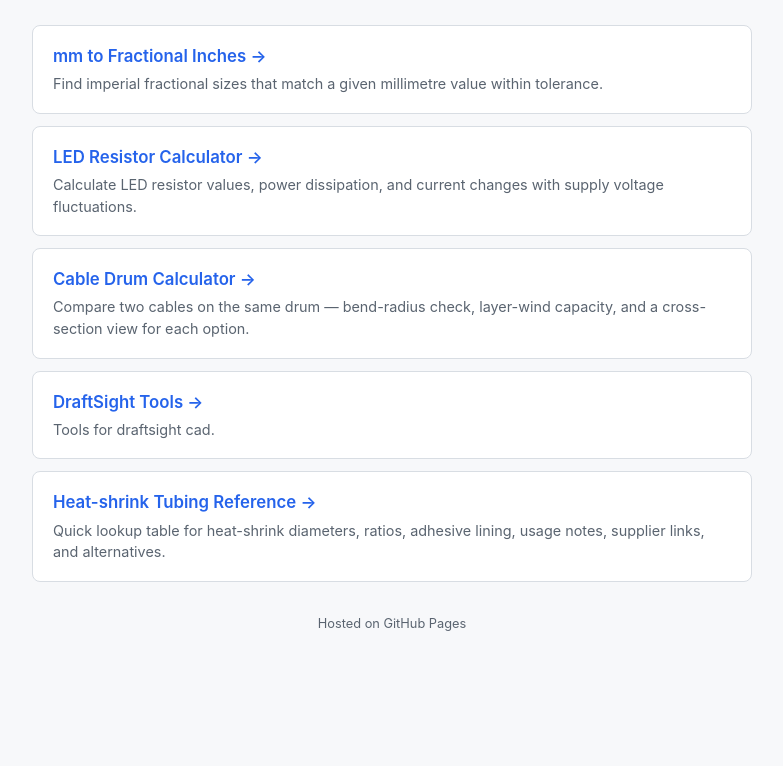
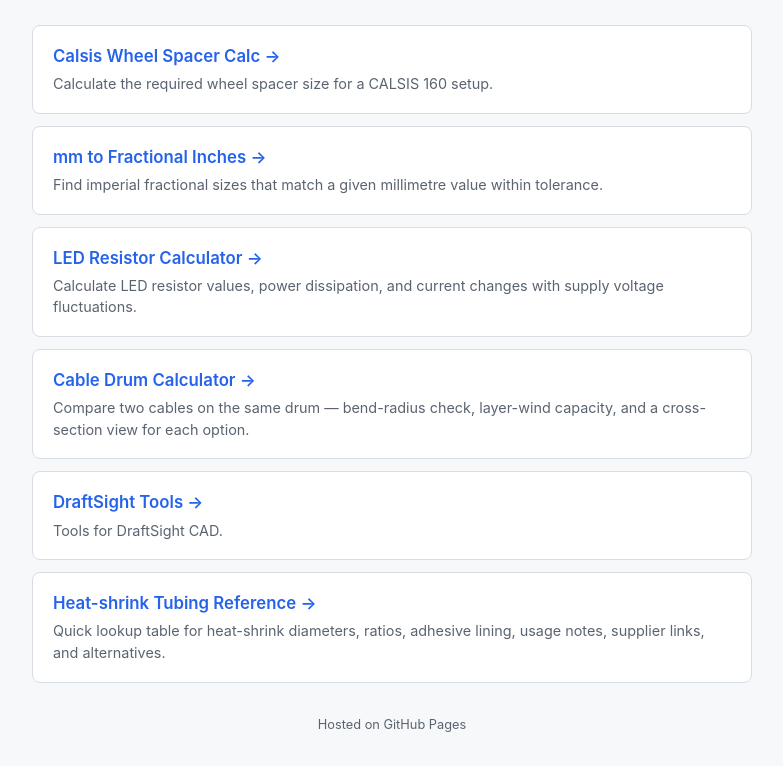
Before and after one commit to TVCtech/tools, a plain HTML site: page index.html in a window 1280 px wide. Shown: the part 105-871 px from the top of the page, without its empty margins (248-1031 px from the left). Before the commit the page ends 800 px from the top, so only its background shows below. Drawn offline with Linux system fonts and the light colour scheme.

Commit message:
Refactor HTML structure and styles

```diff
--- a/index.html
+++ b/index.html
@@ -1,10 +1,10 @@
-
 <!DOCTYPE html>
 <html lang="en">
 <head>
     <meta charset="UTF-8">
     <meta name="viewport" content="width=device-width, initial-scale=1.0">
     <title>Tools</title>
+
     <style>
         :root {
             --bg: #f7f8fa;
@@ -13,18 +13,19 @@
             --text: #1a1f2b;
             --muted: #5a6470;
             --accent: #2563eb;
-        --accent-hover: #1d4ed8;
         }
 
-    * { box-sizing: border-box; }
+        * {
+            box-sizing: border-box;
+        }
 
         body {
             margin: 0;
+            padding: 32px 16px;
             font-family: -apple-system, BlinkMacSystemFont, "Segoe UI", Roboto, sans-serif;
+            line-height: 1.5;
+            color: var(--text);
             background: var(--bg);
-        color: var(--text);
-        line-height: 1.5;
-        padding: 32px 16px;
         }
 
         .container {
@@ -33,13 +34,13 @@
         }
 
         h1 {
+            margin: 0 0 4px;
             font-size: 1.8rem;
-        margin: 0 0 4px 0;
         }
 
         .subtitle {
+            margin: 0 0 28px;
             color: var(--muted);
-        margin: 0 0 28px 0;
             font-size: 0.95rem;
         }
 
@@ -50,76 +51,98 @@
 
         .tool {
             display: block;
+            padding: 18px 20px;
+            color: inherit;
+            text-decoration: none;
             background: var(--panel);
             border: 1px solid var(--border);
             border-radius: 8px;
-        padding: 18px 20px;
-        text-decoration: none;
-        color: inherit;
             transition: border-color 0.15s, transform 0.15s;
         }
 
-    .tool:hover {
+        .tool:hover,
+        .tool:focus-visible {
             border-color: var(--accent);
             transform: translateY(-1px);
         }
 
+        .tool:focus-visible {
+            outline: 3px solid rgba(37, 99, 235, 0.2);
+            outline-offset: 2px;
+        }
+
         .tool-title {
+            margin: 0 0 4px;
+            color: var(--accent);
             font-size: 1.05rem;
             font-weight: 600;
-        color: var(--accent);
-        margin: 0 0 4px 0;
         }
 
         .tool-desc {
             margin: 0;
+            color: var(--muted);
             font-size: 0.9rem;
-        color: var(--muted);
         }
 
         .footer {
             margin-top: 32px;
+            color: var(--muted);
             font-size: 0.8rem;
-        color: var(--muted);
             text-align: center;
         }
     </style>
 </head>
+
 <body>
-<div class="container">
+    <main class="container">
         <h1>Tools</h1>
         <p class="subtitle">Small browser-based utilities.</p>
 
         <div class="tool-list">
-        <a class="tool" href="mm_to_fractional_inches.html">
-            <div class="tool-title">mm to Fractional Inches &rarr;</div>
-            <p class="tool-desc">Find imperial fractional sizes that match a given millimetre value within tolerance.</p>
+            <a class="tool" href="Calsis160WheelSpacerCalc.html">
+                <div class="tool-title">Calsis Wheel Spacer Calc →</div>
+                <p class="tool-desc">
+                    Calculate the required wheel spacer size for a CALSIS 160 setup.
+                </p>
             </a>
 
-        <a class="tool" href="led_resistor_calculator.html">
-            <div class="tool-title">LED Resistor Calculator &rarr;</div>
-            <p class="tool-desc">Calculate LED resistor values, power dissipation, and current changes with supply voltage fluctuations.</p>
+            <a class="tool" href="https://tvctech.github.io/tools/mm_to_fractional_inches.html">
+                <div class="tool-title">mm to Fractional Inches →</div>
+                <p class="tool-desc">
+                    Find imperial fractional sizes that match a given millimetre value within tolerance.
+                </p>
             </a>
 
-        <a class="tool" href="cable_drum_calculator.html">
-            <div class="tool-title">Cable Drum Calculator &rarr;</div>
-            <p class="tool-desc">Compare two cables on the same drum &mdash; bend-radius check, layer-wind capacity, and a cross-section view for each option.</p>
+            <a class="tool" href="https://tvctech.github.io/tools/led_resistor_calculator.html">
+                <div class="tool-title">LED Resistor Calculator →</div>
+                <p class="tool-desc">
+                    Calculate LED resistor values, power dissipation, and current changes with supply voltage fluctuations.
+                </p>
             </a>
 
-        <a class="tool" href="draftsight_tools.html">
-            <div class="tool-title">DraftSight Tools &rarr;</div>
-            <p class="tool-desc">Tools for draftsight cad.</p>
+            <a class="tool" href="https://tvctech.github.io/tools/cable_drum_calculator.html">
+                <div class="tool-title">Cable Drum Calculator →</div>
+                <p class="tool-desc">
+                    Compare two cables on the same drum — bend-radius check, layer-wind capacity, and a cross-section view for each option.
+                </p>
             </a>
 
-        <a class="tool" href="heat_shrink_tubing.html">
-            <div class="tool-title">Heat-shrink Tubing Reference &rarr;</div>
-            <p class="tool-desc">Quick lookup table for heat-shrink diameters, ratios, adhesive lining, usage notes, supplier links, and alternatives.</p>
+            <a class="tool" href="https://tvctech.github.io/tools/draftsight_tools.html">
+                <div class="tool-title">DraftSight Tools →</div>
+                <p class="tool-desc">
+                    Tools for DraftSight CAD.
+                </p>
             </a>
 
-        <!-- To add more tools, copy the block above and update the href, title, and description. -->
+            <a class="tool" href="https://tvctech.github.io/tools/heat_shrink_tubing.html">
+                <div class="tool-title">Heat-shrink Tubing Reference →</div>
+                <p class="tool-desc">
+                    Quick lookup table for heat-shrink diameters, ratios, adhesive lining, usage notes, supplier links, and alternatives.
+                </p>
+            </a>
         </div>
 
-    <div class="footer">Hosted on GitHub Pages</div>
-</div>
+        <footer class="footer">Hosted on GitHub Pages</footer>
+    </main>
 </body>
 </html>
```
Lines whose indentation alone changed are shown as unchanged.
